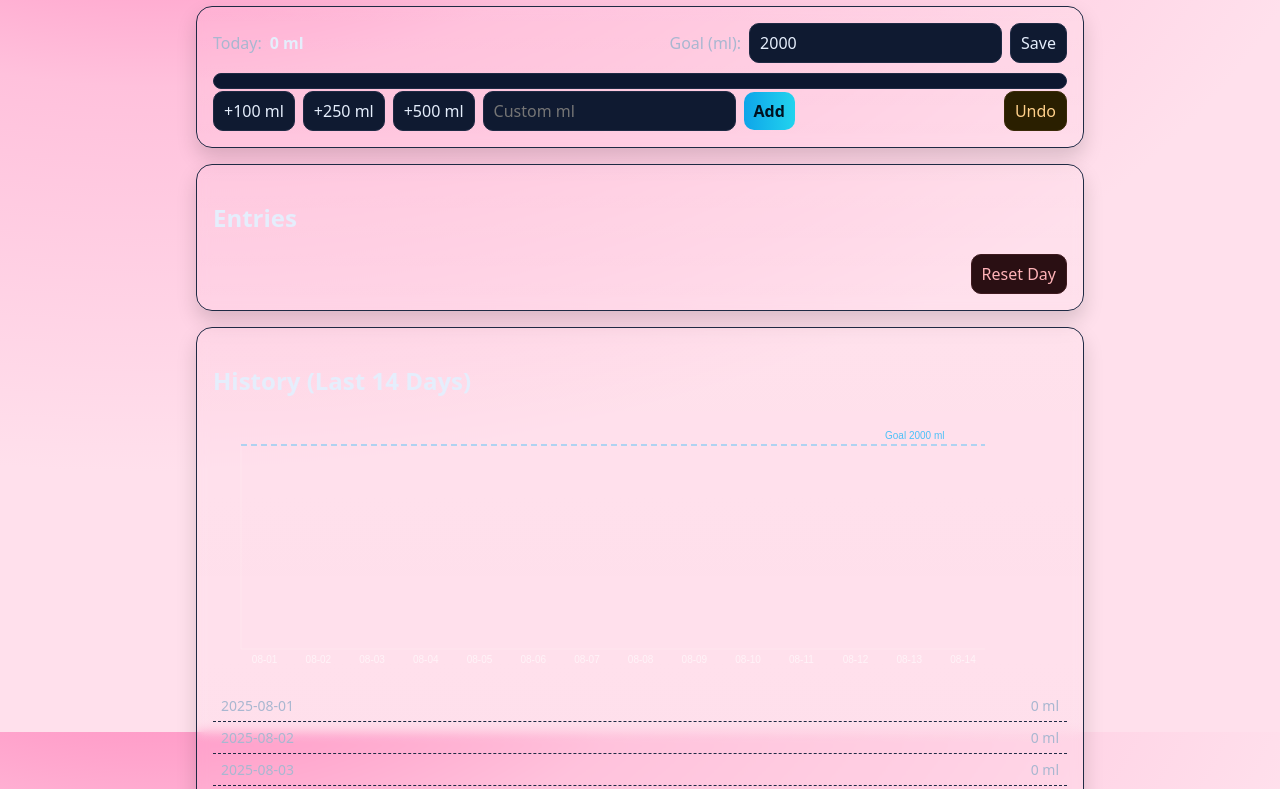
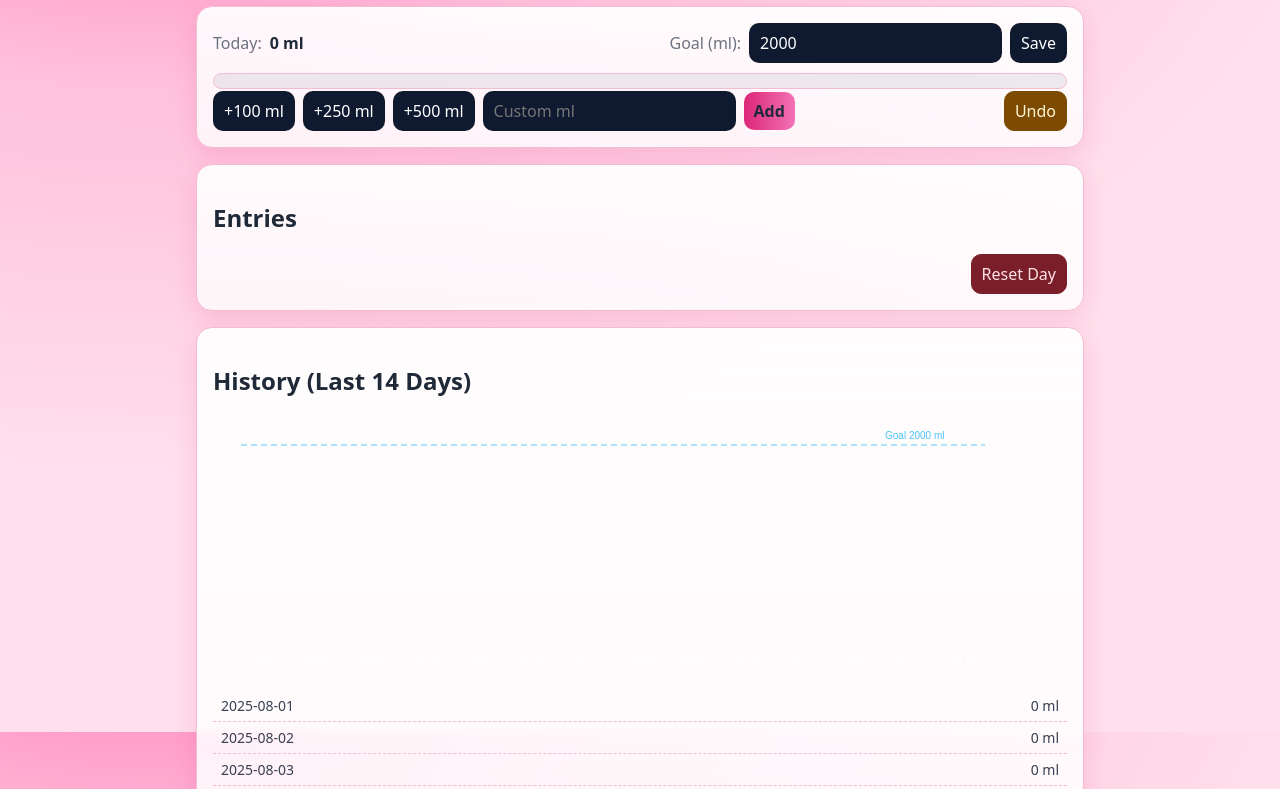
Before and after one commit to gasisgoing2806/mainv1, a plain HTML site: page index.html in a window 1280 px wide. Shown: the part 68-857 px from the top of the page. Drawn offline with Linux system fonts and the light colour scheme.

Commit message:
Update styles.css
pink theme update

```diff
--- a/styles.css
+++ b/styles.css
@@ -1,26 +1,34 @@
+/* ===================== Pink Theme — Full CSS ===================== */
+:root {
+  /* Text & accents */
+  --text: #1f2937;         /* near-black for legibility */
+  --muted: #6b7280;        /* readable muted text */
+  --brand: #db2777;        /* pink accent */
+  --brand-2: #f472b6;      /* lighter pink accent */
+  --danger: #ef4444;
+  --warn: #f59e0b;
 
-:root {
-  --bg: #0b1324;
-  --card: #111a2e;
-  --text: #e5eefc;
-  --muted: #a9b7d0;
-  --brand: #0ea5e9;
-  --brand-2: #22d3ee;
-  --warn: #f59e0b;
-  --danger: #ef4444;
-  --ok: #10b981;
-  --border: #1f2a44;
+  /* Borders & surfaces */
+  --border: #f2bcd2;       /* pink-ish separator */
+  --card-bg-1: rgba(255,255,255,0.92);
+  --card-bg-2: rgba(255,255,255,0.78);
+
+  /* Optional: keep dark chip/input style for contrast on light background */
+  --control-bg: #0f1a31;   /* deep navy */
+  --control-text: #ffffff; /* white on dark controls */
 }
 
+/* Global / layout */
 * { box-sizing: border-box; }
 html, body { height: 100%; }
+
 body {
   margin: 0;
   font-family: ui-sans-serif, system-ui, -apple-system, Segoe UI, Roboto, Helvetica, Arial, "Apple Color Emoji", "Segoe UI Emoji";
+  color: var(--text);
+  /* Soft pink gradient background */
   background: radial-gradient(1200px 700px at 12% -20%, #ff7ab6 0%, #ffc1dc 45%, #ffe0ec 100%);
-  color: var(--text);
 }
-
 
 header, footer {
   max-width: 920px;
@@ -41,27 +49,33 @@ main {
   gap: 16px;
 }
 
+/* Cards */
 .card {
-  background: linear-gradient(180deg, rgba(255,255,255,0.03), rgba(255,255,255,0.01));
+  background: linear-gradient(180deg, var(--card-bg-1), var(--card-bg-2));
   border: 1px solid var(--border);
   border-radius: 16px;
   padding: 16px;
-  box-shadow: 0 10px 20px rgba(0,0,0,0.15);
-  backdrop-filter: blur(6px);
+  box-shadow: 0 8px 24px rgba(219, 39, 119, 0.15);
+  backdrop-filter: blur(4px);
 }
 
+/* Typography helpers */
+h1, h2 { color: var(--text); }
+.label { color: var(--muted); }
+.value { font-weight: 700; }
+
+/* Flex helpers */
 .row { display: flex; align-items: center; gap: 8px; }
 .wrap { flex-wrap: wrap; }
 .right { justify-content: flex-end; }
 .gap { gap: 8px; }
 .spacer { flex: 1 1 auto; }
-.label { color: var(--muted); }
-.value { font-weight: 700; }
 
+/* Progress */
 .progress {
   margin: 10px 0 2px;
   height: 16px;
-  background: #0d1730;
+  background: rgba(31, 41, 55, 0.08); /* light gray track */
   border-radius: 12px;
   border: 1px solid var(--border);
   overflow: hidden;
@@ -73,24 +87,58 @@ main {
   transition: width 180ms ease-in-out;
 }
 
-button, input[type=number] {
+/* Controls */
+button,
+input[type=number],
+input[type=text],
+select {
   font: inherit;
   padding: 8px 10px;
   border-radius: 10px;
-  border: 1px solid var(--border);
-  background: #0f1a31;
-  color: var(--text);
+  border: 1px solid rgba(17, 24, 39, 0.85);
+  background: var(--control-bg);
+  color: var(--control-text);
 }
+
 button { cursor: pointer; }
-button.primary { background: linear-gradient(90deg, var(--brand), var(--brand-2)); border: none; color: #001220; font-weight: 700; }
-button.secondary { background: #0f1a31; }
-button.warn { background: #2a1f00; border-color: #3a2a08; color: #ffd089; }
-button.danger { background: #2a0f13; border-color: #3f1a1f; color: #ffb3b8; }
-button.chip { background: #0f1a31; border: 1px solid var(--border); }
 button:disabled { opacity: 0.6; cursor: not-allowed; }
 
+button.primary {
+  background: linear-gradient(90deg, var(--brand), var(--brand-2));
+  border: none;
+  color: #1f2937;        /* dark text on bright pink */
+  font-weight: 700;
+}
+
+button.secondary { background: var(--control-bg); }
+button.chip { background: var(--control-bg); border: 1px solid rgba(17, 24, 39, 0.85); }
+
+button.warn   { background: #7c4a00; border-color: #7c4a00; color: #fff6d6; }
+button.danger { background: #7a1f2a; border-color: #7a1f2a; color: #ffe3e7; }
+
+/* Focus visibility (accessibility) */
+button:focus-visible,
+input:focus-visible,
+select:focus-visible {
+  outline: 3px solid rgba(219, 39, 119, 0.35); /* pink focus ring */
+  outline-offset: 2px;
+}
+
+/* Lists */
 .list { list-style: none; margin: 8px 0 0; padding: 0; }
-.list li { padding: 8px 10px; border-bottom: 1px dashed var(--border); display: flex; justify-content: space-between; color: var(--muted); }
+.list li {
+  padding: 8px 10px;
+  border-bottom: 1px dashed var(--border);
+  display: flex; justify-content: space-between;
+  color: #374151; /* darker text for readability */
+}
 .list.compact li { padding: 6px 8px; font-size: 14px; }
 
-footer { color: var(--muted); opacity: 0.9; }
+/* Footer */
+footer { color: var(--muted); opacity: 0.95; }
+
+/* Responsive tweaks */
+@media (max-width: 520px) {
+  header { flex-wrap: wrap; }
+  .card { border-radius: 12px; }
+}
```
